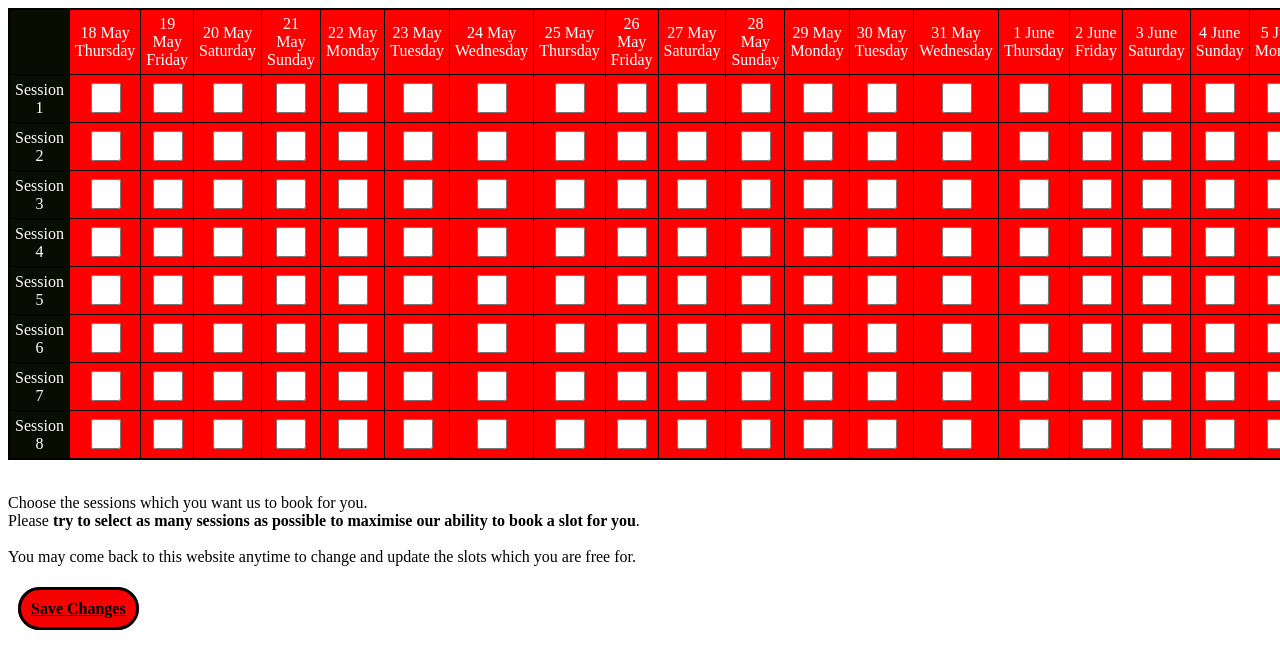
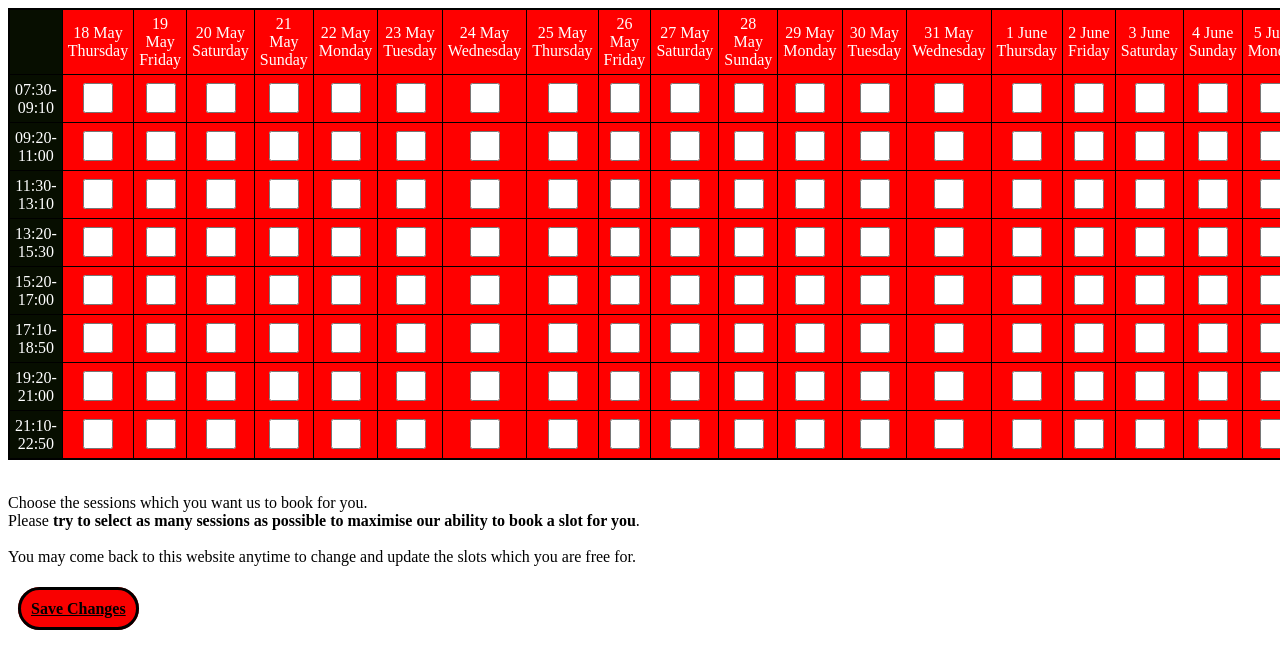
Before and after one commit to ojassurana/BBDC-Booker-CRM, a plain HTML site: page index.html in a window 1280 px wide. Shown: the top 668 px of the page. Drawn offline with Linux system fonts and the light colour scheme; no server answers.

Commit message:
website loh

```diff
--- a/index.html
+++ b/index.html
@@ -125,11 +125,22 @@
       }
 
       // Add table body rows
+      var timings = {
+  1: "07:30-09:10",
+  2: "09:20-11:00",
+  3: "11:30-13:10",
+  4: "13:20-15:30",
+  5: "15:20-17:00",
+  6: "17:10-18:50",
+  7: "19:20-21:00",
+  8: "21:10-22:50"
+};
+
 for (var j = 1; j <= 8; j++) {
   var today = new Date();
   var bodyRow = table.insertRow();
   var sessionCell = bodyRow.insertCell();
-        sessionCell.innerHTML = "Session " + j;
+  sessionCell.innerHTML = timings[j];  // Update the innerHTML with the corresponding time range
   for (var i = 0; i < 60; i++) {
     var date = formatDateCheckbox(today);
     var checkboxName = date + "+session_" + j;
@@ -141,6 +152,7 @@
     today.setDate(today.getDate() + 1);
   }
 }
+
 }
 
 
```
Lines whose indentation alone changed are shown as unchanged.
